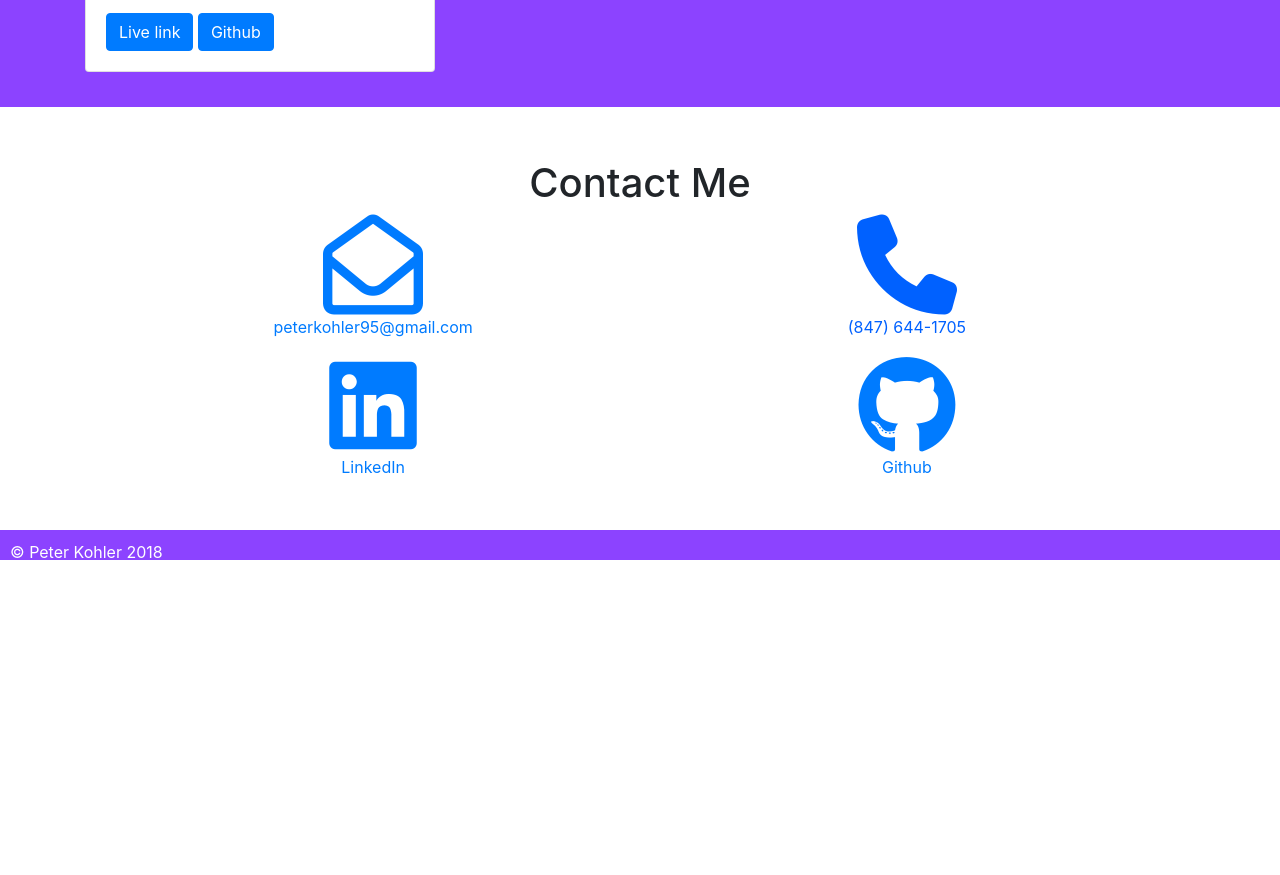
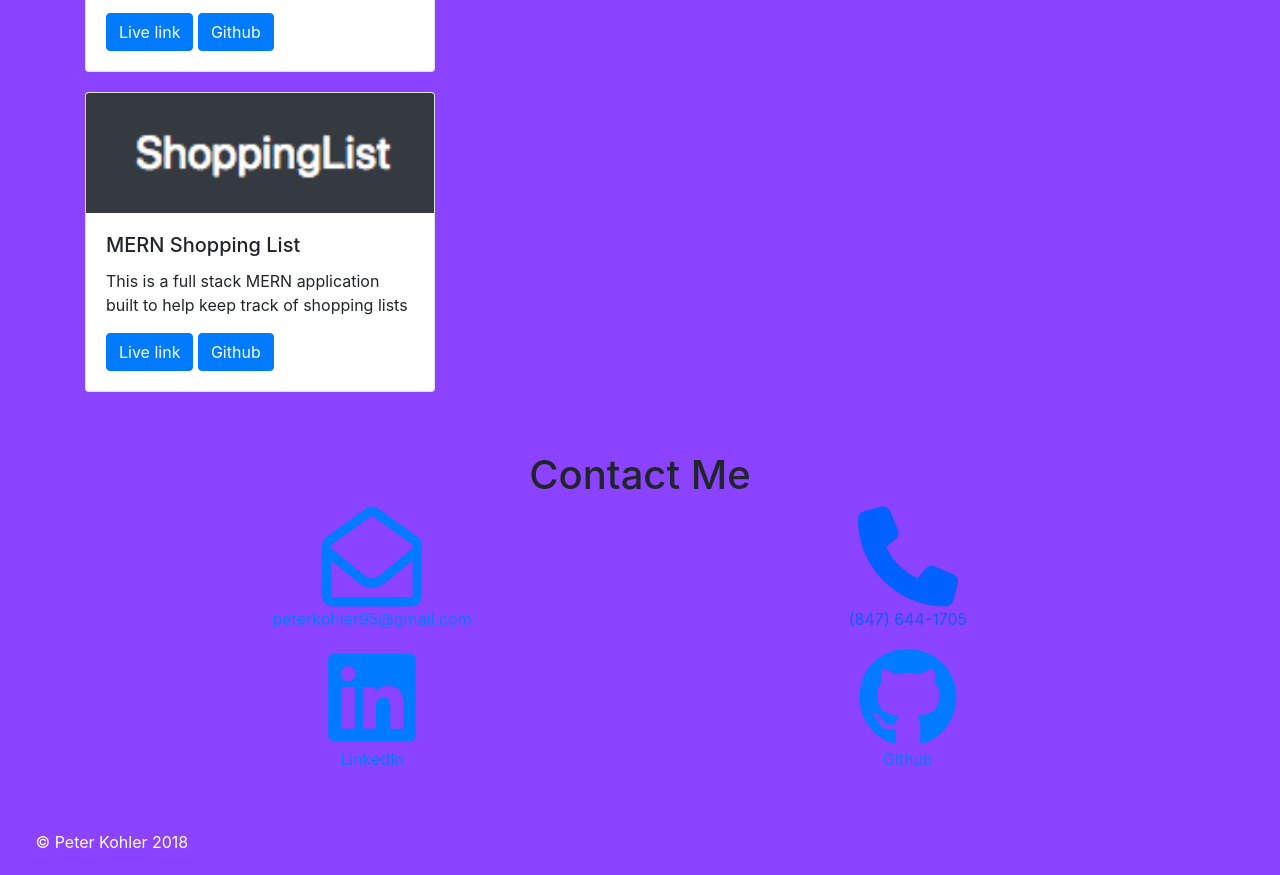
Before and after one commit to peterkohler95/Peter-Kohler-Portfolio, a plain HTML site: page index.html in a window 1280 px wide. Shown: the part 2713-3588 px from the top of the page. Before the commit the page ends 3277 px from the top, so only its background shows below. Drawn offline with nearby package versions, Linux system fonts and the light colour scheme.

Commit message:
added MERN Shopping List project

```diff
--- a/index.html
+++ b/index.html
@@ -122,6 +122,20 @@
                         </div>
                     </div>
                 </div>
+
+            </div>
+            <div class="row">
+                <div class="col-xs-12 col-md-4">
+                    <div class="card">
+                        <img class="card-img-top" src="Screen Shot 2018-11-12 at 4.56.14 PM.png" alt="Card image cap">
+                        <div class="card-body">
+                            <h5 class="card-title">MERN Shopping List</h5>
+                            <p class="card-text">
+                                This is a full stack MERN application built to help keep track of shopping lists</p>
+                            <a href="https://afternoon-escarpment-27649.herokuapp.com/" class="btn btn-primary">Live link</a>
+                            <a href="https://github.com/peterkohler95/MERN-Shopping-List" class="btn btn-primary">Github</a>
+                        </div>
+                    </div>
                 </div>
 
             </div>
```
Also changed, not shown: Screen Shot 2018-11-12 at 4.56.14 PM.png (added). Lines whose indentation alone changed are shown as unchanged.
